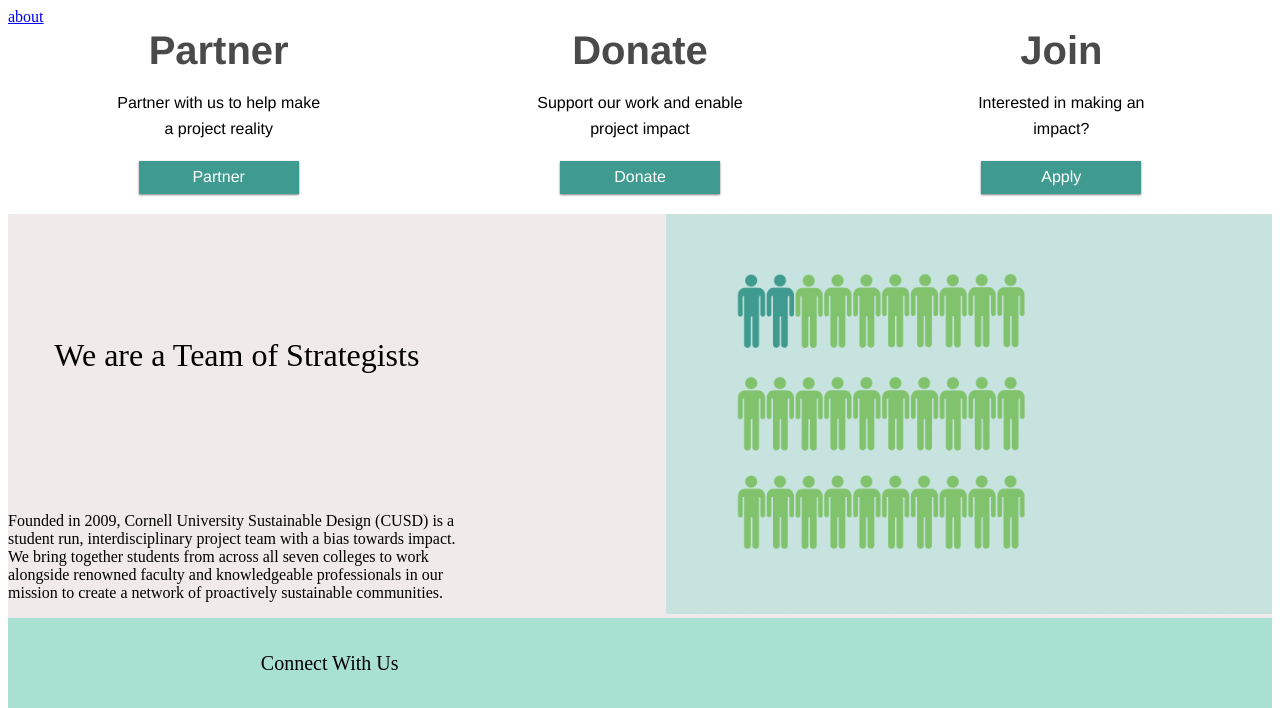
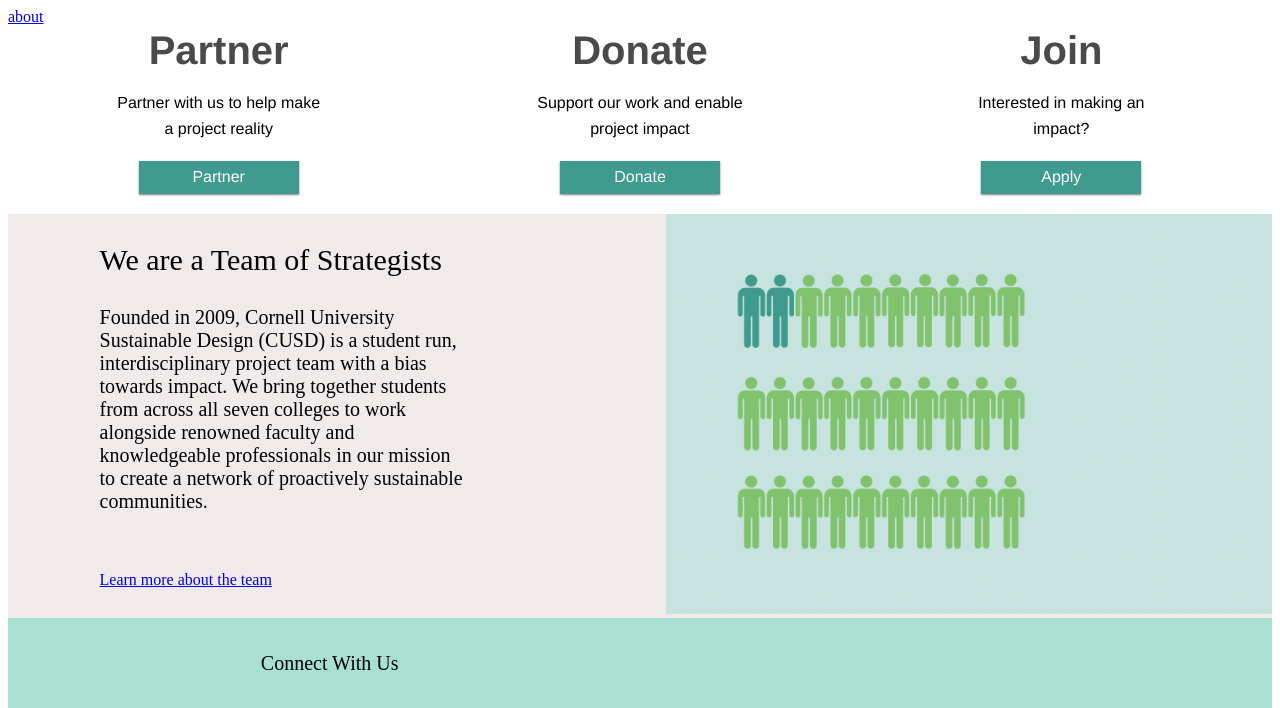
Before and after one commit to niahr/CUSD_web, a Gatsby site: page / in a window 1280 px wide. Shown: the top 708 px of the page. Built offline with nearby package versions, Linux system fonts and the light colour scheme; Gatsby itself is replaced by a stand-in of ours.

Commit message:
small fixes

```diff
--- a/src/components/weare.module.css
+++ b/src/components/weare.module.css
@@ -16,4 +16,19 @@
 .header {
   margin: auto;
   font-weight: 400;
+  font-size: 30px;
+  margin-left: 20%;
 }
+
+.para {
+  margin: auto;
+  margin-left: 20%;
+  margin-top: 0%;
+  font-size: 20px;
+  font-weight: 100;
+}
+
+.link {
+  margin: auto;
+  margin-left: 20%;
+}
--- a/src/components/weareateam.js
+++ b/src/components/weareateam.js
@@ -1,6 +1,7 @@
 import React from 'react'
 import pic from '../images/weare.png'
 import * as iconStyle from "./weare.module.css"
+import { Link } from "gatsby"
 
 export default function team({ children }) {
   return <div className={iconStyle.weare}>{children}
@@ -9,6 +10,7 @@
     <p className ={iconStyle.para}>Founded in 2009, Cornell University Sustainable Design (CUSD) is a student run,
     interdisciplinary project team with a bias towards impact. We bring together students from across all seven colleges to work
     alongside renowned faculty and knowledgeable professionals in our mission to create a network of proactively sustainable communities.</p>
+    <Link to="/about/" className={iconStyle.link}>Learn more about the team</Link>
   </div>
   <div className={iconStyle.image}> <img src ={pic} height = '400px'/> </div>
   </div>
```
